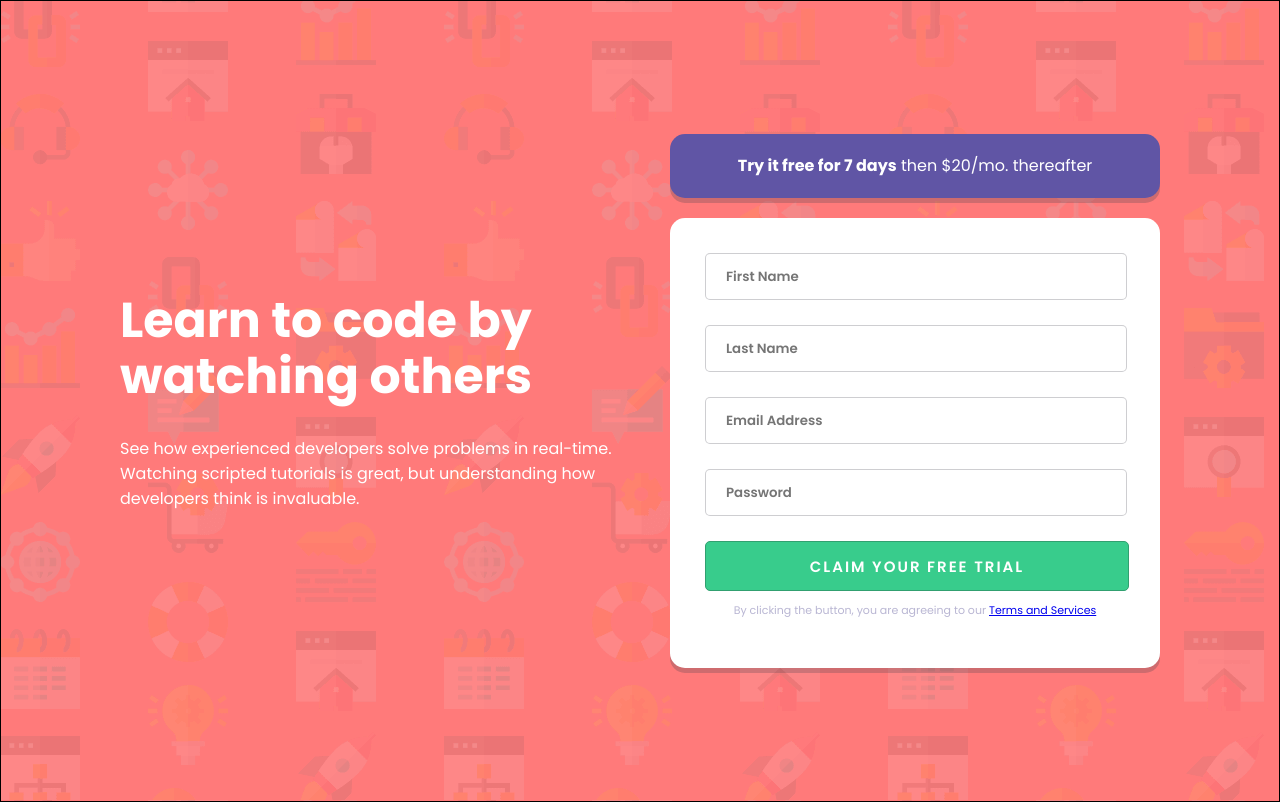
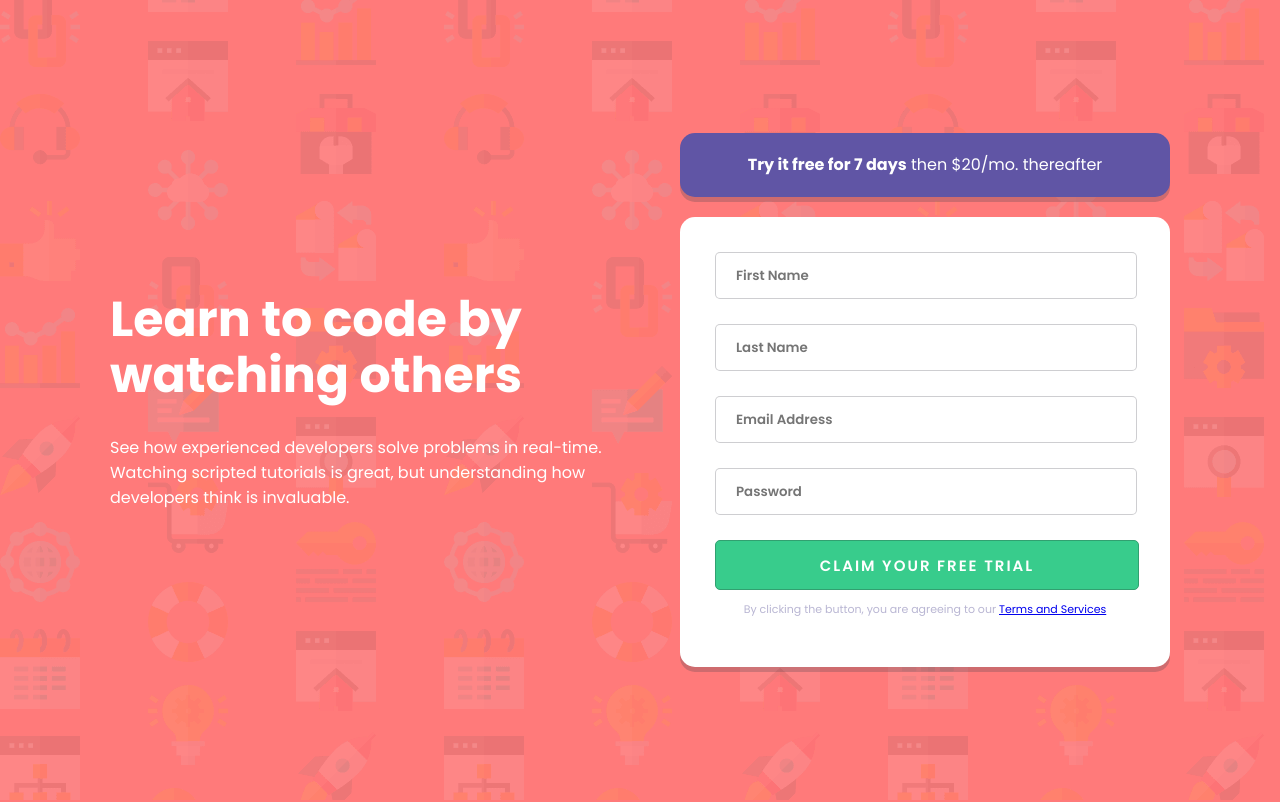
Before and after one commit to lucarl07/validacao_registro, a plain HTML site: page index.html in a window 1280 px wide. Drawn offline with Linux system fonts and the light colour scheme.

Commit message:
Retirar linha de main.content e aumentar espaço entre seus filhos

```diff
--- a/css/style.css
+++ b/css/style.css
@@ -18,7 +18,6 @@
 }
 
 .content {
-    border: 1px solid black;
     margin: auto;
     display: flex;
     max-width: 1440px;
@@ -27,7 +26,7 @@
 
 .text-float {
     margin: auto;
-    margin-right: 25px;
+    margin-right: 35px;
     width: 500px;
     height: fit-content;
     color: white;
@@ -40,7 +39,7 @@
 
 .register-area {
     margin: auto;
-    margin-left: 25px;
+    margin-left: 35px;
 }
 .card {
     margin-bottom: 20px;
```
